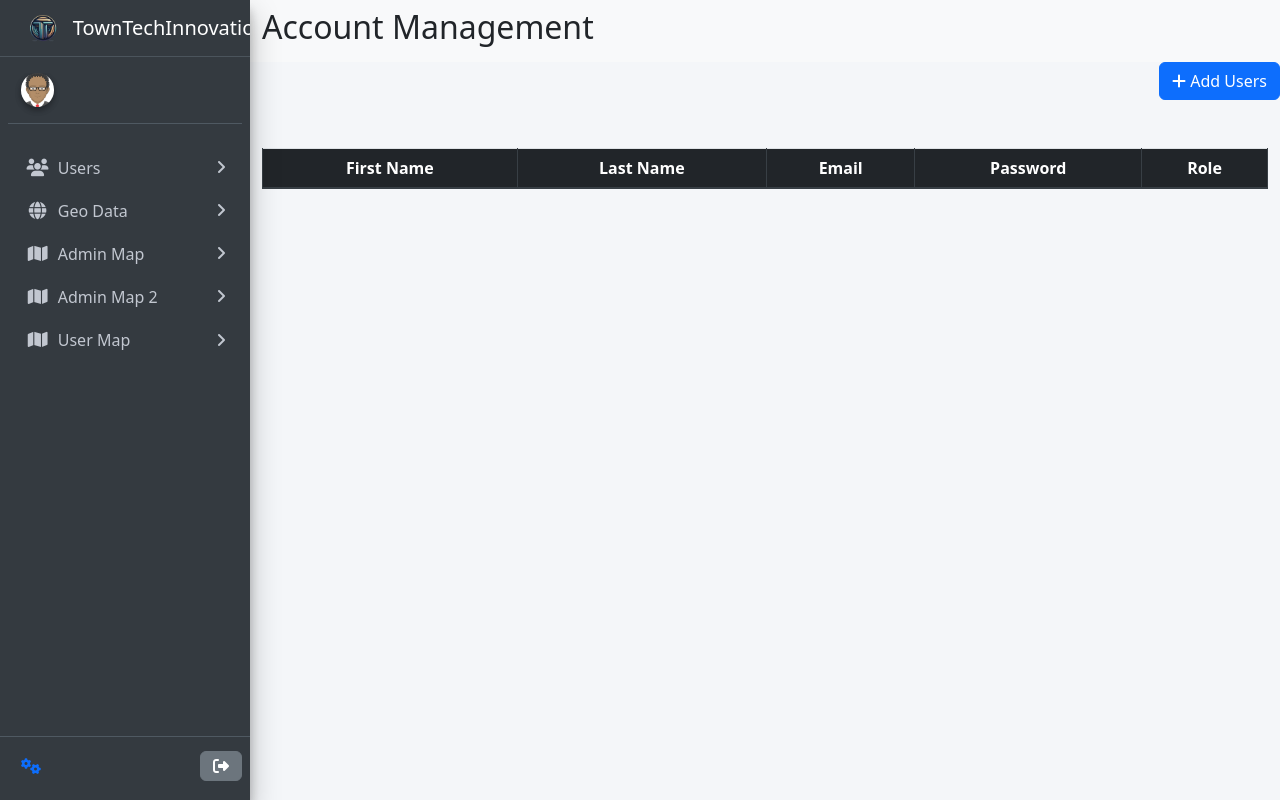
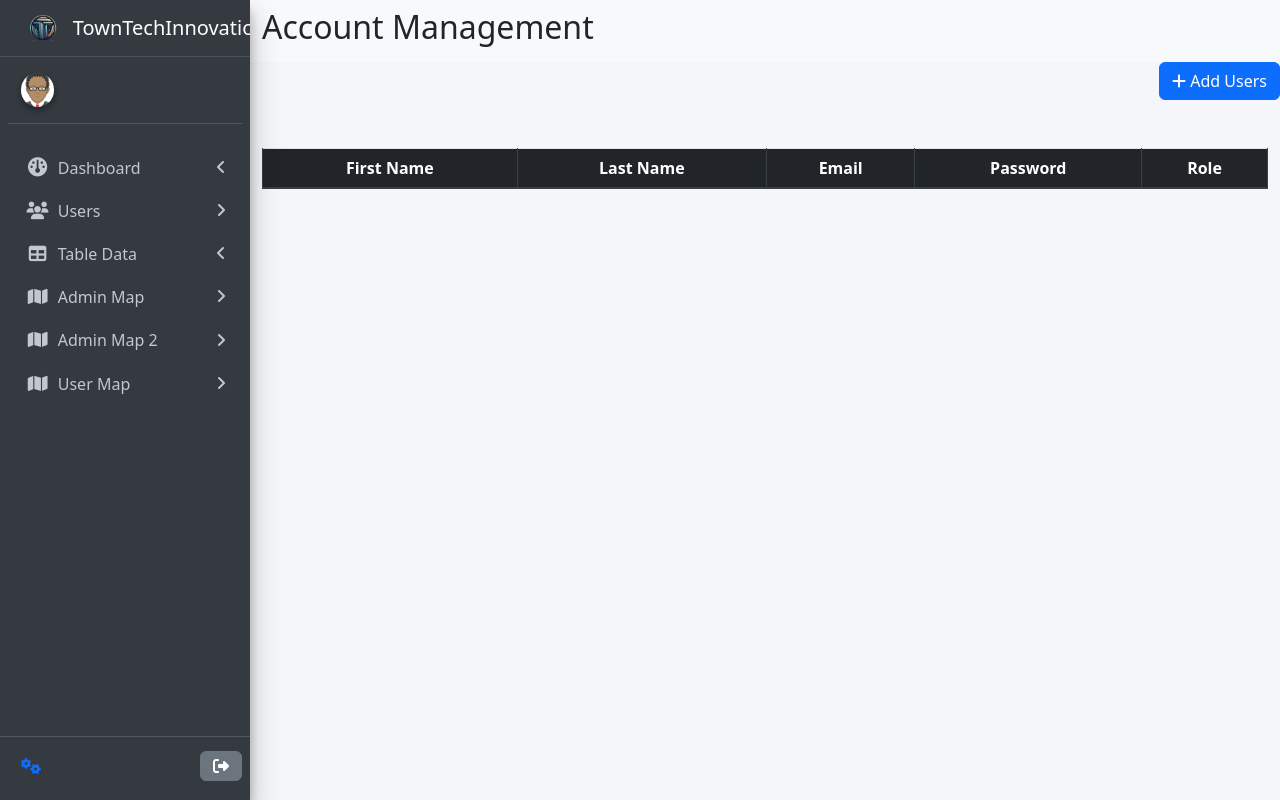
Before and after one commit to racane123/map-box-drawingboundary, a PHP site: page /admin/dashboard.php in a window 1280 px wide. Run offline with PHP 8.4, Linux system fonts and the light colour scheme; data that the repository does not hold is empty; some libraries are stand-ins or nearby versions.

Commit message:
adding the drop down tree options no function yet

```diff
--- a/admin/dashboard.php
+++ b/admin/dashboard.php
@@ -1,7 +1,10 @@
 <?php
 session_start();
+
+
 include_once ('../includes/template.php');
-include ('../includes/otherHeader.php');
+include('../includes/otherHeader.php');
+
 ?>
 <body class="hold-transition sidebar-mini layout-fixed">
 <!-- Site wrapper -->
@@ -40,10 +43,29 @@ include ('../includes/otherHeader.php');
       <!-- Sidebar Menu -->
       <nav class="mt-2">
         <ul class="nav nav-pills nav-sidebar flex-column" data-widget="treeview" role="menu" data-accordion="false">
-          <!-- Add icons to the links using the .nav-icon class
-               with font-awesome or any other icon font library -->
+            <li class="nav-item">
+              <a  class="nav-link" onclick="">
+                <i class="nav-icon fa-solid fa-gauge"></i>
+                <p>
+                  Dashboard
+                  <i class="right fas fa-angle-left"></i>
+                </p>
+              </a>
+              <ul class="nav nav-treeview">
+                <li class="nav-item">
+                  <a href="#" class="nav-link" onclick=''>
+                    <i class="nav-icon fas fa-chart-pie"></i>
+                    <p>Analytics Data</p>
+                  </a>
+                </li>
+                <li class="nav-item">
+                </li>
+                <li class="nav-item">
+                </li>
+              </ul>
+            </li>
           <li class="nav-item">
-            <a href="#" class="nav-link" onclick="loadDashboardContent()">
+            <a  class="nav-link" onclick="loadDashboardContent()">
               <i class="nav-icon fas fa-users"></i>
               <p>
                 Users
@@ -61,21 +83,29 @@ include ('../includes/otherHeader.php');
           </li>
 
           <li class="nav-item">
-            <a href="#" class="nav-link" onclick="loadAdminGeoData()">
-              <i class="nav-icon fas fa-globe"></i>
+            <a href="#" class="nav-link">
+              <i class="nav-icon fa fa-table"></i>
               <p>
-                Geo Data
-                <i class="right fas fa-angle-right"></i>
+                Table Data
+                <i class="right fas fa-angle-left"></i>
               </p>
             </a>
-            <!--<ul class="nav nav-treeview">
+            <ul class="nav nav-treeview">
               <li class="nav-item">
+                <a href="#" class="nav-link" onclick='loadAdminGeoData()'>
+                  <i class="nav-icon fas fa-globe"></i>
+                  <p>Geo Data</p>
+                </a>
+              </li>
+              <li class="nav-item">
+              <a href="" class="nav-link">
+              <i class="nav-icon fa-solid fa-route"></i>
+              <p>Drivers Route</p>
+              </a>
               </li>
               <li class="nav-item">
               </li>
-              <li class="nav-item">
-              </li>
-            </ul>-->
+            </ul>
           </li>
 
           <li class="nav-item">
```
